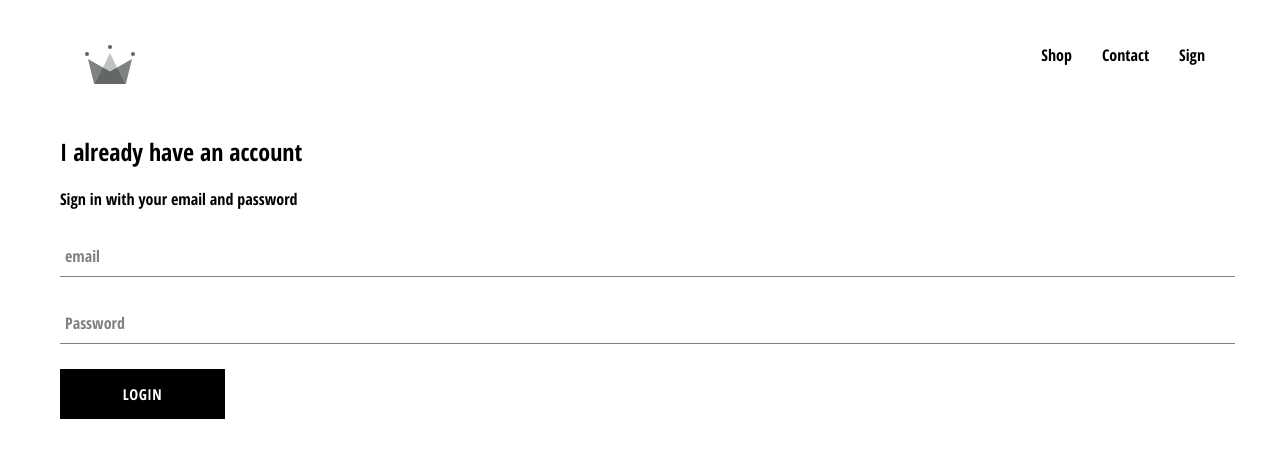
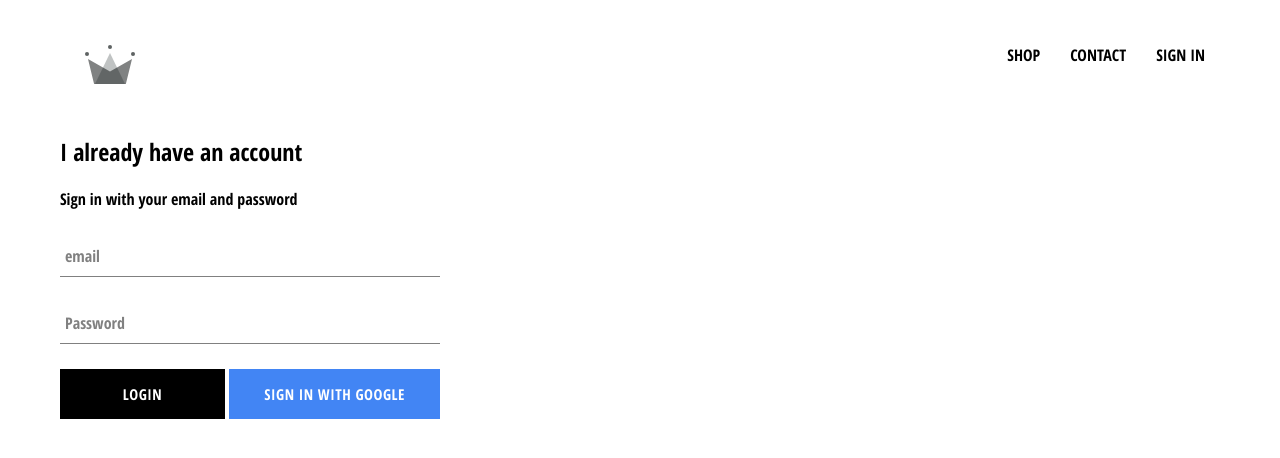
Before and after one commit to bishtwiki/easyshop, a React (Create React App) app: page /signin in a window 1280 px wide. Shown: the top 458 px of the page. Built offline with nearby package versions, Linux system fonts and the light colour scheme; no server answers.

Commit message:
google signin firebase implement

```diff
--- a/package.json
+++ b/package.json
@@ -6,6 +6,7 @@
     "@testing-library/jest-dom": "^5.16.1",
     "@testing-library/react": "^12.1.2",
     "@testing-library/user-event": "^13.5.0",
+    "firebase": "^9.6.1",
     "node-sass": "^7.0.0",
     "react": "^17.0.2",
     "react-dom": "^17.0.2",
--- a/src/App.js
+++ b/src/App.js
@@ -5,11 +5,42 @@
 import ShopPage from "./pages/Shop/shoppage.component";
 import Header from "./components/Header/Header.component";
 import LoginForm from "./pages/LoginForm/LoginForm.component";
-function App() {
+import {auth} from '../src/firebase/firebase.util'
+class App extends React.Component {
+
+  constructor()
+  {
+    super()
+    this.state={
+      currentUser:null
+    }
+  }
+
+  unsubscribeFromAuth=null
+
+  componentDidMount()
+  {
+    this.unsubscribeFromAuth= auth.onAuthStateChanged(user=>{
+      this.setState({currentUser:user});
+
+})
+
+  }
+
+  componentWillUnmount()
+  {
+    this.unsubscribeFromAuth()
+  }
+
+
+  render()
+  {
+
+
     return (
       <>
      <Router>
-    <Header/>
+      <Header currentUser={this.state.currentUser}/>
       <Switch>
       <Route  exact path='/' component={Homepage} />
       <Route path='/shop' component ={ShopPage} />
@@ -20,4 +51,6 @@
    );
   }
 
+}
+
 export default App;
--- a/src/components/Header/Header.component.jsx
+++ b/src/components/Header/Header.component.jsx
@@ -2,8 +2,9 @@
 import { Link } from "react-router-dom";
 import './Header.style.scss'
 import {ReactComponent as Logo} from '../../assets/crown.svg';
+import {auth} from '../../firebase/firebase.util'
 
-const Header=()=>
+const Header=({currentUser})=>
 {
 
     return (
@@ -15,7 +16,10 @@
     <div className="options">
     <Link className="option" to ="/shop" >Shop</Link>
     <Link className="option" to ="/contact" >Contact</Link>
-    <Link className="option" to ="/signin" >Sign</Link>
+
+    {currentUser ? <div className="option" onClick={()=>auth.signOut()}>Sign Out</div>
+    :<Link className="option" to ="/signin" >Sign in</Link>}
+
     </div>
     </div>
     </>)
--- a/src/components/Header/Header.style.scss
+++ b/src/components/Header/Header.style.scss
@@ -19,6 +19,8 @@
       justify-content: flex-end;
 
       .option {
+        text-transform: uppercase;
+        cursor: pointer;
         text-decoration: none;
         padding: 10px 15px;
         color:#000
--- a/src/components/Login&Logout/Login.component.jsx
+++ b/src/components/Login&Logout/Login.component.jsx
@@ -3,6 +3,7 @@
 import FormInput from "./formInput.component";
 import Custombutton from "../customButton/Custombutton";
 import './Login.style.scss'
+import {signInWithGoogle} from '../../firebase/firebase.util'
 class Login extends React.Component{
     constructor()
     {
@@ -47,7 +48,12 @@
         required
         />
 
+       <div className="buttons">
         <Custombutton type="submit">Login</Custombutton>
+        <Custombutton onClick={signInWithGoogle } isgoogleSignIn>Sign In with google</Custombutton>
+
+       </div>
+
          </form>
         </div>
         </>)
--- a/src/components/Login&Logout/Login.style.scss
+++ b/src/components/Login&Logout/Login.style.scss
@@ -1,9 +1,14 @@
 .sign-in{
-    with:30vw;
+    width:380px;
     display: flex;
     flex-direction: column;
     .title{
         margin:10px 0;
     }
 
+    .buttons{
+        display: flex;
+        justify-content: space-between;
+    }
+
 }
--- a/src/components/customButton/Custombutton.jsx
+++ b/src/components/customButton/Custombutton.jsx
@@ -1,10 +1,10 @@
 import React from "react"
 import './custombutton.style.scss'
-const Custombutton=({children,...otherprops})=>
+const Custombutton=({children,isgoogleSignIn,...otherprops})=>
 {
     return <>
 
-<button className="custom-button" {...otherprops}>
+<button className={`${ isgoogleSignIn ? 'google-sign-in ':''} custom-button`} {...otherprops}>
 {children}
 </button>
     </>
--- a/src/components/customButton/custombutton.style.scss
+++ b/src/components/customButton/custombutton.style.scss
@@ -19,4 +19,13 @@
       color: black;
       border: 1px solid black;
     }
+    &.google-sign-in{
+      background-color: #4285f4;
+      color:white;
+
+      &:hover{
+        background-color: #357aed;
+        border: none;
+      }
+    }
   }
--- /dev/null
+++ b/src/firebase/firebase.util.js
@@ -0,0 +1,24 @@
+import firebase from 'firebase/compat/app';
+import 'firebase/compat/auth';
+import 'firebase/compat/firestore';
+
+const firebaseConfig = {
+    apiKey: "AIzaSyBQmeiaJuU1C5lvXdvlMOxlEGEY_b5jTbk",
+    authDomain: "easyshop-db.firebaseapp.com",
+    projectId: "easyshop-db",
+    storageBucket: "easyshop-db.appspot.com",
+    messagingSenderId: "801745285262",
+    appId: "1:801745285262:web:863da81cc00b127ee719df",
+    measurementId: "G-Z3VBFVNV8S"
+  };
+
+  firebase.initializeApp(firebaseConfig);
+
+  export const auth = firebase.auth();
+  export const firestore =firebase.firestore();
+
+  const provider = new firebase.auth.GoogleAuthProvider();
+  provider.setCustomParameters({prompt:'select_account'});
+  export const signInWithGoogle=()=>auth.signInWithPopup(provider);
+
+  export default firebase;
--- a/src/index.css
+++ b/src/index.css
@@ -3,3 +3,7 @@
   font-family: 'Open Sans Condensed', sans-serif;
   padding:20px 60px;
 }
+
+ * {
+  box-sizing: border-box;
+}
```
Also changed, not shown: 1 other file (tests, documents, lock files or other folders). Lines whose indentation alone changed are shown as unchanged.
